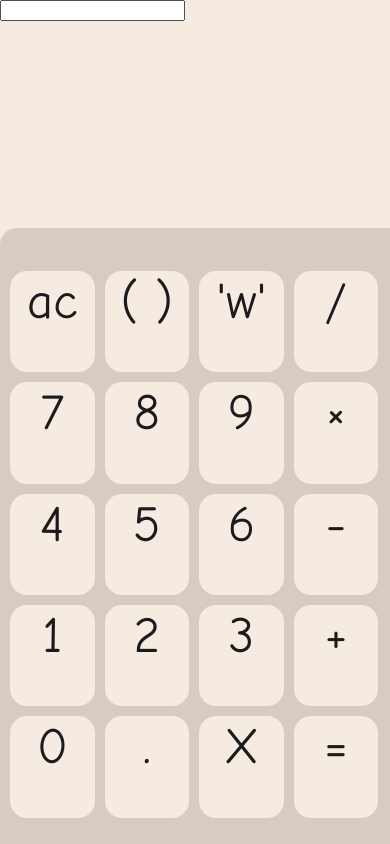
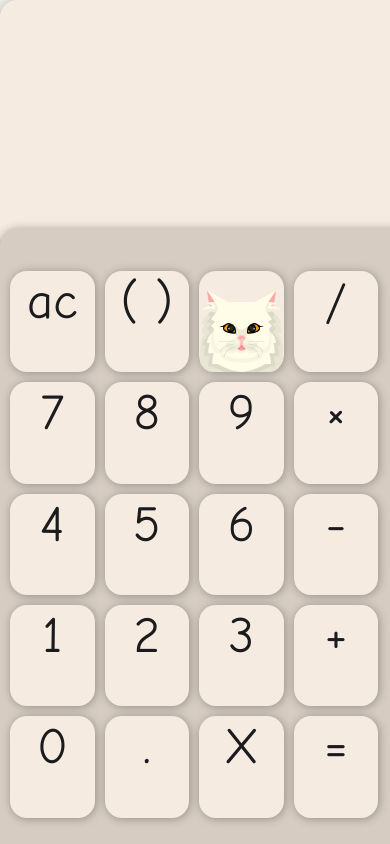
Before and after one commit to LazyzzzCat/lazyzzzcat.github.io, a plain HTML site: page index.html in a window 390 px wide. Shown: the top 844 px of the page. Drawn offline with Linux system fonts and the light colour scheme.

Commit message:
дизайн готов и реализован)

```diff
--- a/css/style.css
+++ b/css/style.css
@@ -41,12 +41,14 @@ body{
     border-radius: 2vh;
     margin-bottom: -4vh;
     z-index: 1;
+    box-shadow: 1px 1px 10px rgba(0, 0, 0, 0.3);
 }
 #panel{
     background-color:var(--panel-color) ;
     width: 50vh;
     height: 70vh;
     border-radius: 2vh;
+    box-shadow: 1px 1px 10px rgba(0, 0, 0, 0.3);
 }
 #buttons{
     display: grid;
@@ -58,6 +60,7 @@ body{
 }
 .button{
     font-family: 'Comic Sans MS';
+    box-shadow: 1px 1px 10px rgba(0, 0, 0, 0.3);
     font-size: 6vh;
     text-align: center;
     display: flex;
@@ -65,10 +68,16 @@ body{
     flex-direction: column;
     background-color: var(--but-color);
     color: var(--text-color);
-    border-radius: 20px;
+    border-radius: 2vh;
     width: 10vh;
     height: 10vh;
     border: none;
+}
+img{
+    padding: 1vh ;
+    width: 10vh;
+    height: 10vh;
+    border-radius:4vh;
 }
 @media (max-width: 480px) {
     body{
@@ -119,4 +128,10 @@ body{
         border: none;
         margin: 0.1vh;
     }
+    img{
+        padding: 2vh ;
+        width: 10vh;
+        height: 10vh;
+        border-radius:4vh;
+    }
 }
--- a/index.html
+++ b/index.html
@@ -8,13 +8,13 @@
 </head>
 <body>
     <div id="result">
-        <input type="text" id=field">
+        <!-- <input type="text" id=field"> -->
     </div>
     <div id="panel">
         <div id="buttons">
             <button  class="button" id="ac">ac</button>
             <button  class="button" id="brackets">( )</button>
-            <button  class="button" id="cat">'w'</button>
+            <button  class="button" id="cat"><img src="images/white.png" alt="'w'"></button>
             <button  class="button" id="divide">/</button>
 
             <button  class="button" id="seven">7</button>
```
Also changed, not shown: images/white.png (added).
